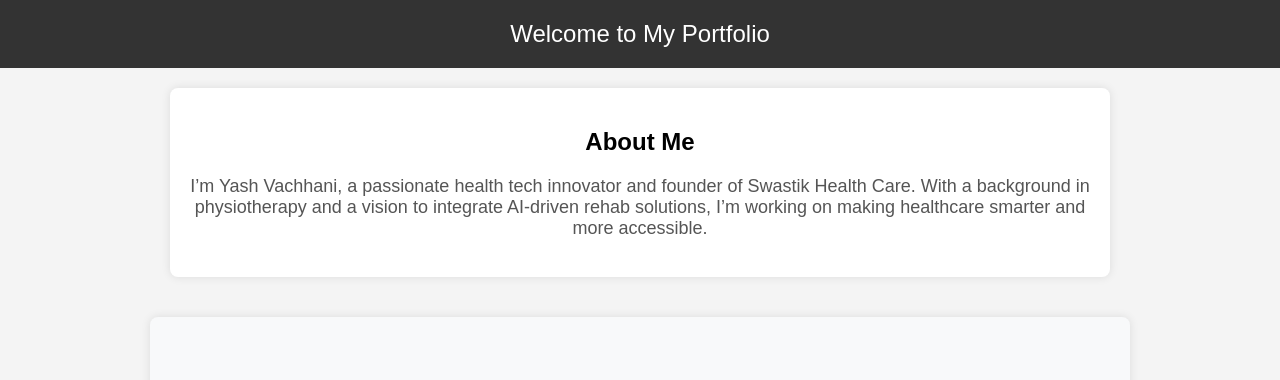
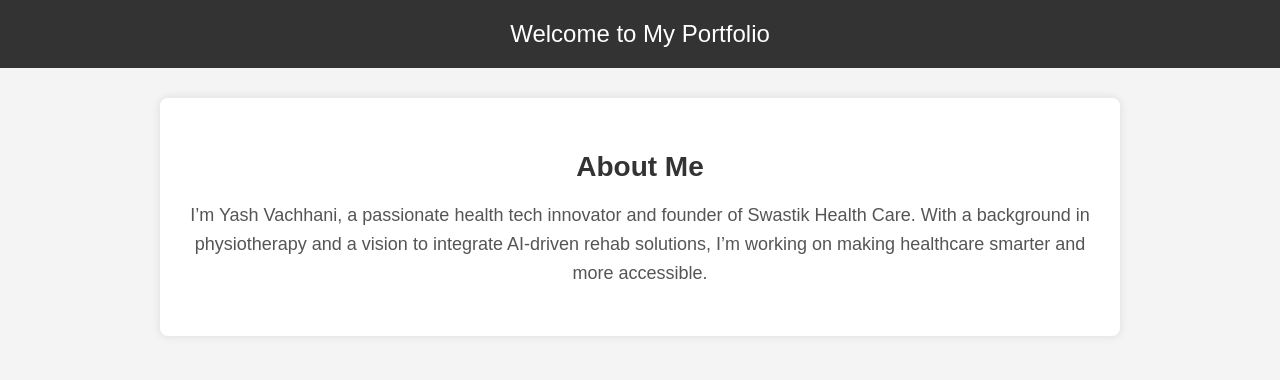
Before and after one commit to yrvachhani/yrvachhani.github.io, a plain HTML site: page index.html in a window 1280 px wide. Shown: the top 380 px of the page. Drawn offline with Linux system fonts and the light colour scheme.

Commit message:
Update style.css

```diff
--- a/style.css
+++ b/style.css
@@ -145,3 +145,19 @@ section {
     max-width: 900px;
     text-align: center;
 }
+h2 {
+    font-size: 28px;
+    color: #333;
+    margin-bottom: 10px;
+}
+
+p {
+    font-size: 18px;
+    color: #555;
+    line-height: 1.6;
+}
+
+section {
+    padding: 30px;
+    margin: 30px 0;
+}
```
